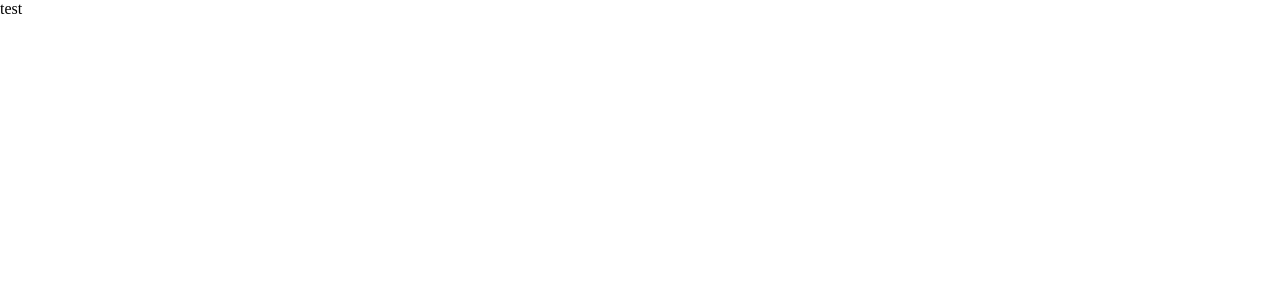
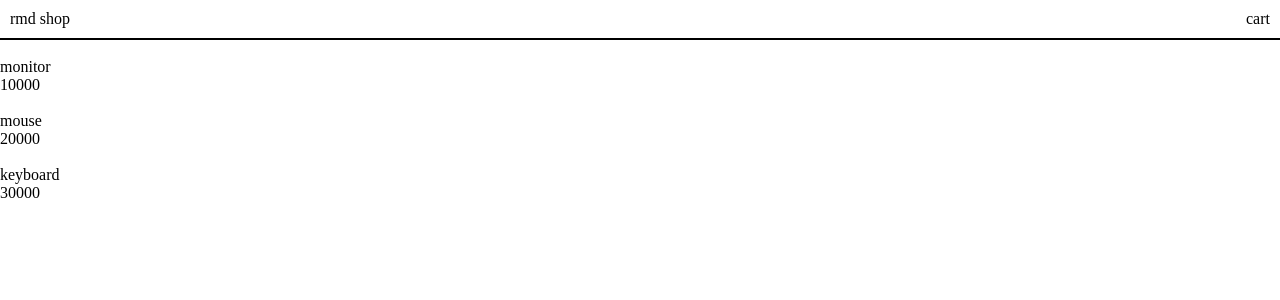
Before and after one commit to mramdanf/rmd-web, a Next.js app: page / in a window 1280 px wide. Shown: the top 300 px of the page. Built offline with nearby package versions, Linux system fonts and the light colour scheme.

Commit message:
product list

```diff
--- /dev/null
+++ b/components/layout/layout.tsx
@@ -0,0 +1,15 @@
+import { ReactElement } from "react";
+import Nav from "./nav";
+
+function Layout({ children }: { children: ReactElement }) {
+  return (
+    <>
+      <Nav />
+      <main>
+        {children}
+      </main>
+    </>
+  )
+}
+
+export default Layout
--- /dev/null
+++ b/components/layout/nav.module.css
@@ -0,0 +1,6 @@
+.header {
+  display: flex;
+  justify-content: space-between;
+  padding: 10px;
+  border-bottom: 2px solid black;
+}
--- /dev/null
+++ b/components/layout/nav.tsx
@@ -0,0 +1,15 @@
+import classes from './nav.module.css'
+function Nav() {
+  return (
+    <header className={classes.header}>
+      <div>
+        rmd shop
+      </div>
+      <div>
+        cart
+      </div>
+    </header>
+  )
+}
+
+export default Nav
--- /dev/null
+++ b/components/product/product-detail.tsx
@@ -0,0 +1,14 @@
+import { Product } from "@/types/product";
+
+function ProductDetail(props: Product) {
+  const { name, price } = props
+  return (
+    <div>
+      <img />
+      <p>{name}</p>
+      <p>{price}</p>
+    </div>
+  )
+}
+
+export default ProductDetail
--- /dev/null
+++ b/components/product/product-list.tsx
@@ -0,0 +1,17 @@
+import { Product } from "@/types/product"
+import ProductDetail from "./product-detail"
+
+type ProductListProps = {
+  products: Array<Product>
+}
+
+function ProductList(props: ProductListProps) {
+  const { products } = props
+  return (
+    products.map(product => (
+      <ProductDetail {...product} />
+    ))
+  )
+}
+
+export default ProductList
--- /dev/null
+++ b/dummy-products.json
@@ -0,0 +1,19 @@
+{
+  "products": [
+    {
+      "id": "prod-1",
+      "name": "monitor",
+      "price": 10000
+    },
+    {
+      "id": "prod-2",
+      "name": "mouse",
+      "price": 20000
+    },
+    {
+      "id": "prod-3",
+      "name": "keyboard",
+      "price": 30000
+    }
+  ]
+}
--- a/pages/_app.tsx
+++ b/pages/_app.tsx
@@ -1,6 +1,11 @@
+import Layout from '@/components/layout/layout'
 import '@/styles/globals.css'
 import type { AppProps } from 'next/app'
 
 export default function App({ Component, pageProps }: AppProps) {
-  return <Component {...pageProps} />
+  return (
+    <Layout>
+      <Component {...pageProps} />
+    </Layout>
+  )
 }
--- a/pages/index.tsx
+++ b/pages/index.tsx
@@ -1,11 +1,31 @@
-import { Inter } from 'next/font/google'
+import ProductList from '@/components/product/product-list'
+import { Product } from '@/types/product'
+import fs from 'fs/promises'
+import path from 'path'
 
-const inter = Inter({ subsets: ['latin'] })
+type HomePageProps = {
+  products: Array<Product>
+}
 
-export default function Home() {
+export default function Home(props: HomePageProps) {
+  const { products } = props
+
+  if (!products) {
+    return <p>Loading ...</p>
+  }
   return (
-    <>
-      <p>test</p>
-    </>
+    <ProductList products={products} />
   )
 }
+
+export async function getStaticProps() {
+  const filePath = path.join(process.cwd(), 'dummy-products.json')
+  const jsonData = await fs.readFile(filePath)
+  const data = JSON.parse(jsonData.toString())
+
+  return {
+    props: {
+      products: data.products
+    }
+  }
+}
--- /dev/null
+++ b/types/product.ts
@@ -0,0 +1,5 @@
+export type Product = {
+  id: string
+  name: string
+  price: number
+}
```
